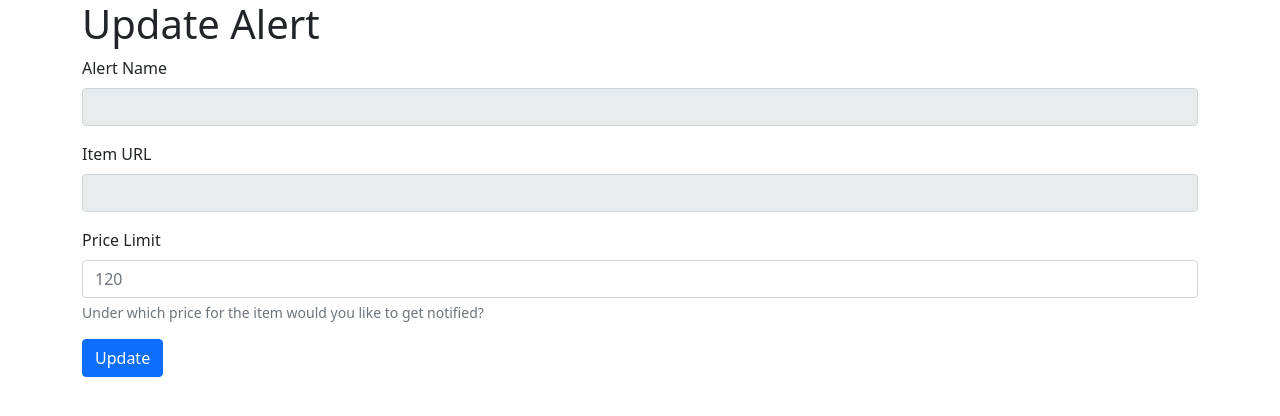
After one commit to lbyg1003/pricing-service, a Flask app: template templates/alerts/edit_alert.html in a window 1280 px wide. The commit adds this page. Shown: the top 416 px of the page. Run offline with Flask 2, Linux system fonts and the light colour scheme; the template is opened without the code that fills it, so the values that code supplies are empty.

Commit message:
edit alert from webpage

```diff
--- /dev/null
+++ b/templates/alerts/edit_alert.html
@@ -0,0 +1,28 @@
+{% extends "base.html" %}
+
+{% block content %}
+    <header><h1>Update Alert</h1></header>
+    <section class="update-alert-form">
+        <form method="post">
+            <div class="mb-3">
+                <label for="alert_name", class="form-label">Alert Name</label>
+                <input type="text" class="form-control" id="alert_name" name="alert_name"
+                       value="{{ alert.name }}" disabled />
+            </div>
+            <div class="mb-3">
+                <label for="item_url" class="form-label">Item URL</label>
+                <input type="text" class="form-control" id="item_url" name="item_url"
+                       value="{{ alert.item.url }}" disabled />
+            </div>
+            <div class="mb-3">
+                <label for="price_limit" class="form-label">Price Limit</label>
+                <input type="text" class="form-control" id="price_limit" name="price_limit" placeholder="120"
+                       value="{{ alert.price_limit }}" aria-describedby="price limit help"/>
+                <div id="price limit help" class="form-text">
+                    Under which price for the item would you like to get notified?
+                </div>
+            </div>
+            <button type="submit" class="btn btn-primary">Update</button>
+        </form>
+    </section>
+{% endblock %}
--- a/templates/alerts/index.html
+++ b/templates/alerts/index.html
@@ -12,6 +12,9 @@
                 <p>
                     <a href="{{ alert.item.url }}">{{ alert.item_id }} (latest price ${{ alert.item.price }})</a>
                 </p>
+                <a class="btn btn-secondary" href="{{ url_for('alerts.edit_alert', alert_id=alert._id) }}">
+                    Edit
+                </a>
             </div>
         {% endfor %}
     </div>
```
Also changed, not shown: views/alerts.py (+13 -1 lines).
